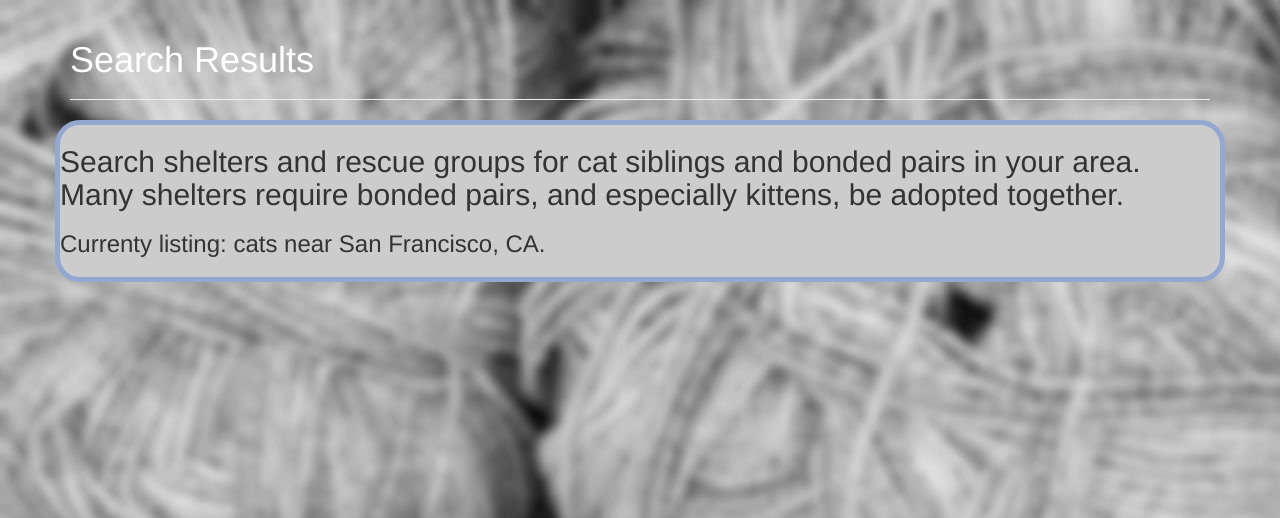
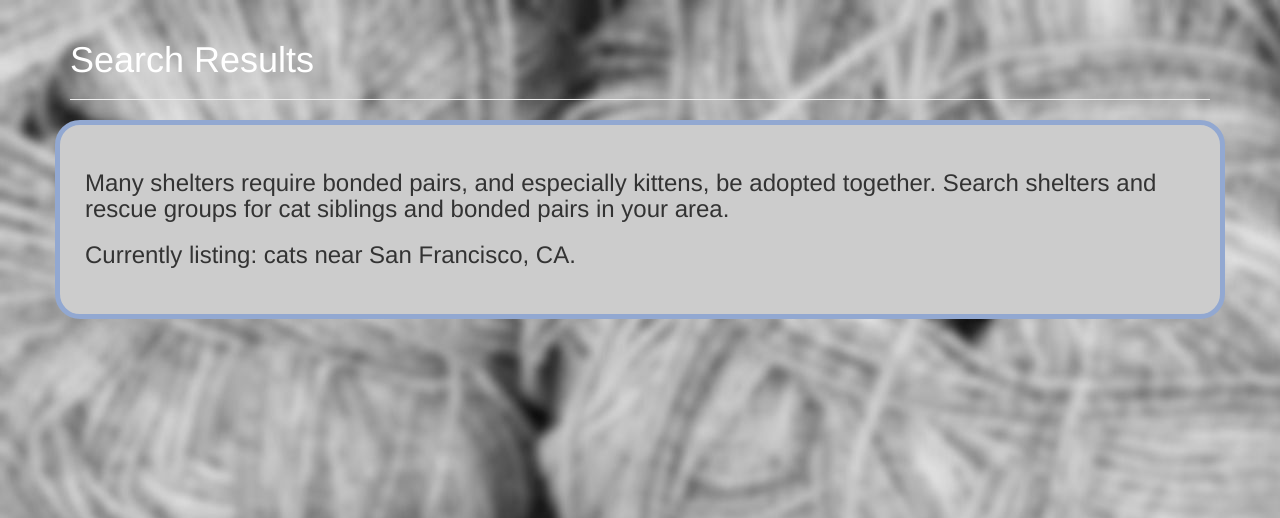
Before and after one commit to mcbishop/twopetminimum, a Flask app: page /search in a window 1280 px wide. Shown: the top 518 px of the page. Run offline with Flask 2, Linux system fonts and the light colour scheme; data that the repository does not hold is empty; some libraries are stand-ins or nearby versions.

Commit message:
Formatting fixes.

```diff
--- a/static/styles.css
+++ b/static/styles.css
@@ -47,6 +47,7 @@
     border-color: #92a8d1;
     border-width: thick;
     border-radius: 25px;
+    padding: 25px;
 
 }
 
--- a/templates/search.html
+++ b/templates/search.html
@@ -17,9 +17,9 @@
     <div class="row">
         <div class="col-xs-12">
         <div class="text-container">
-       <h2>Search shelters and rescue groups for cat siblings and bonded pairs in your area.
-        Many shelters require bonded pairs, and especially kittens, be adopted together. </h2>
-        <h3> Currenty listing: cats near San Francisco, CA.<h3>
+       <h3> Many shelters require bonded pairs, and especially kittens, be adopted together.
+        Search shelters and rescue groups for cat siblings and bonded pairs in your area. </h3>
+        <h3> Currently listing: cats near San Francisco, CA.<h3>
         </div> <!-- text-container -->
     </div> <!-- col -->
     </div> <!-- row -->
```
